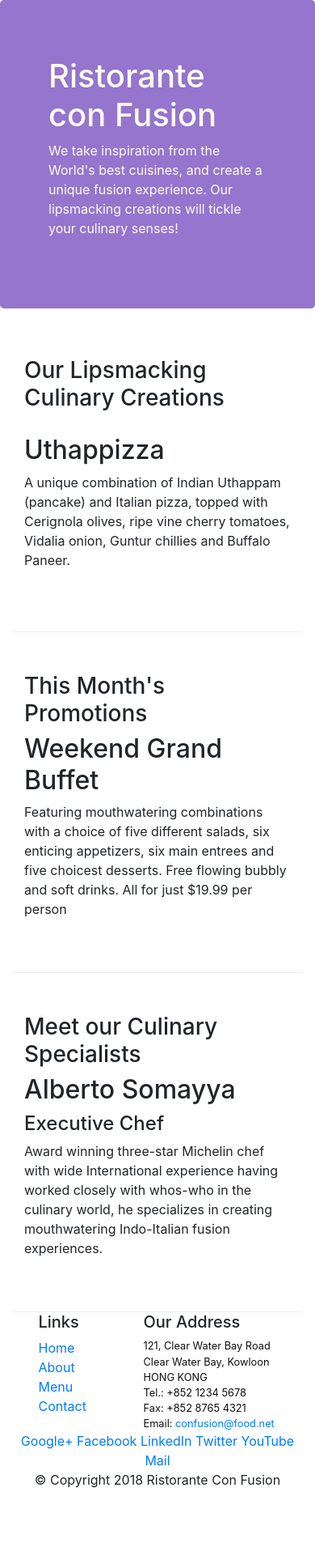
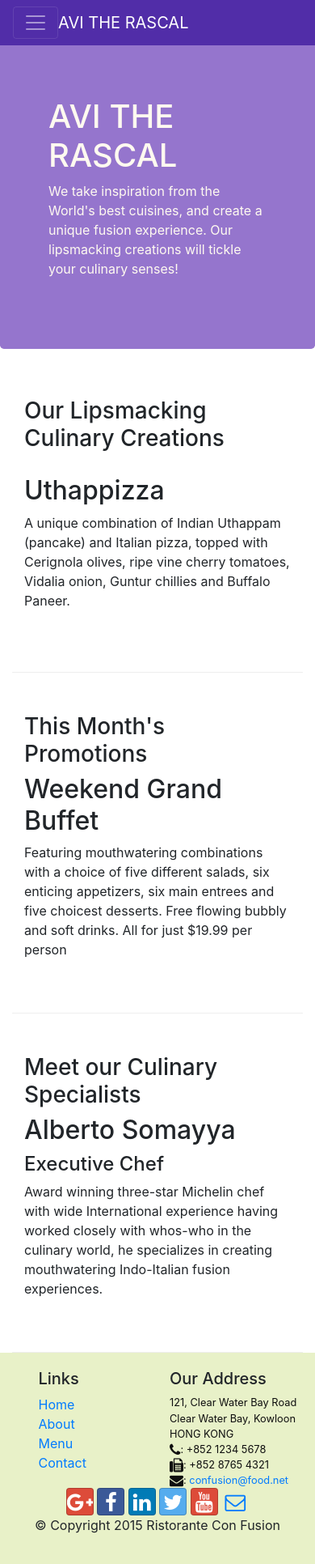
Before and after one commit to Avinash-Narni/git-test, a website: page index.html in a window 390 px wide. Shown: the whole page at 81% size. Before the commit the page ends 1856 px from the top, so only its background shows below. Drawn offline with nearby package versions, Linux system fonts and the light colour scheme.

Commit message:
navigations and buttons

```diff
--- a/css/styles.css
+++ b/css/styles.css
@@ -11,11 +11,10 @@
 }
 
 .footer{
-    background-color: #D1C4E9;
+    background-color: rgb(232, 241, 200);
     margin:0px auto;
     padding: 20px 0px 20px 0px;
 }
-
 
 .jumbotron {
     padding:70px 30px 70px 30px;
@@ -29,3 +28,14 @@ address{
     margin:0px;
     color:#0f0f0f;
 }
+
+body{
+    padding:50px 0px 0px 0px;
+    z-index:0;
+
+}
+
+.navbar-dark{
+    background-color: #512DA8;
+
+}
--- a/index.html
+++ b/index.html
@@ -9,17 +9,36 @@
 
      <!-- Bootstrap CSS -->
      <link rel="stylesheet" href="node_modules/bootstrap/dist/css/bootstrap.min.css">
+     <link rel="stylesheet" href="node_modules/font-awesome/css/font-awesome.min.css">
+     <link rel="stylesheet" href="node_modules/bootstrap-social/bootstrap-social.css">
      <link href="css/styles.css" rel="stylesheet">
-     <title>Ristorante Con Fusion</title>
+     <title>AVI THE RASCAL</title>
 </head>
 
 <body>
+    <nav class="navbar navbar-dark navbar-expand-sm fixed-top">
+        <div class="container">
+            <button class="navbar-toggler" type="button" data-toggle="collapse" data-target="#Navbar">
+                <span class="navbar-toggler-icon"></span>
+            </button>
+            <a class="navbar-brand mr-auto" href="#">AVI THE RASCAL</a>
+            <div class="collapse navbar-collapse" id="Navbar">
+                <ul class="navbar-nav mr-auto">
+                    <li class="nav-item active"><a class="nav-link" href="#"><span class="fa fa-home fa-lg"></span> Home</a></li>
+                    <li class="nav-item "><a class="nav-link" href="./aboutus.html"><span class="fa fa-info fa-lg"></span> About us</a></li>
+                    <li class="nav-item"><a class="nav-link" href="#"><span class="fa fa-list fa-lg"></span> Menu</a></li>
+                    <li class="nav-item"><a class="nav-link" href="#"><span class="fa fa-address-card fa-lg"></span> Contact</a></li>
 
+                </ul>
+            </div>
+
+        </div>
+    </nav>
     <header class="jumbotron">
         <div class="container">
             <div class="row row-header">
                 <div class="col-12 col-sm-6">
-                    <h1>Ristorante con Fusion</h1>
+                    <h1>AVI THE RASCAL</h1>
                     <p>We take inspiration from the World's best cuisines, and create a unique fusion experience. Our lipsmacking creations will tickle your culinary senses!</p>
                 </div>
                 <div class="col-12 col-sm">
@@ -62,43 +81,44 @@
         </div>
     </div>
 
-    <footer>
+    <footer class="footer">
         <div class="container">
-            <div class="row row-footer">
-                <div class="col-4 offset-1 col-sm-2">
+            <div class="row">
+                <div class="col-5 offset-1 col-sm-2">
                     <h5>Links</h5>
-                     <ul class="list-unstyled">
+                    <ul class="list-unstyled">
                         <li><a href="#">Home</a></li>
-                        <li><a href="#">About</a></li>
+                        <li><a href="./aboutus.html">About</a></li>
                         <li><a href="#">Menu</a></li>
                         <li><a href="#">Contact</a></li>
                     </ul>
                 </div>
-                <div class="col-7 col-sm-5">
+                <div class="col-6 col-sm-5">
                     <h5>Our Address</h5>
                     <address>
 		              121, Clear Water Bay Road<br>
 		              Clear Water Bay, Kowloon<br>
 		              HONG KONG<br>
-		              Tel.: +852 1234 5678<br>
-		              Fax: +852 8765 4321<br>
-		              Email: <a href="mailto:confusion@food.net">confusion@food.net</a>
+                      <i class="fa fa-phone fa-lg"></i>: +852 1234 5678<br>
+                      <i class="fa fa-fax fa-lg"></i>: +852 8765 4321<br>
+                      <i class="fa fa-envelope fa-lg"></i>:
+                      <a href="mailto:confusion@food.net">confusion@food.net</a>
 		           </address>
                 </div>
-                <div class="col-12 col-sm-4 align-self-center">
-                    <div class="text-center">
-                        <a href="http://google.com/+">Google+</a>
-                        <a href="http://www.facebook.com/profile.php?id=">Facebook</a>
-                        <a href="http://www.linkedin.com/in/">LinkedIn</a>
-                        <a href="http://twitter.com/">Twitter</a>
-                        <a href="http://youtube.com/">YouTube</a>
-                        <a href="mailto:">Mail</a>
+                <div class="col-sm align-self-center">
+                    <div style="text-align:center">
+                        <a class="btn btn-social-icon btn-google" href="http://google.com/+"><i class="fa fa-google-plus"></i></a>
+                        <a class="btn btn-social-icon btn-facebook" href="http://www.facebook.com/profile.php?id="><i class="fa fa-facebook"></i></a>
+                        <a class="btn btn-social-icon btn-linkedin" href="http://www.linkedin.com/in/"><i class="fa fa-linkedin"></i></a>
+                        <a class="btn btn-social-icon btn-twitter" href="http://twitter.com/"><i class="fa fa-twitter"></i></a>
+                        <a class="btn btn-social-icon btn-google" href="http://youtube.com/"><i class="fa fa-youtube"></i></a>
+                        <a class="btn btn-social-icon" href="mailto:"><i class="fa fa-envelope-o"></i></a>
                     </div>
                 </div>
            </div>
            <div class="row justify-content-center">
                 <div class="col-auto">
-                    <p>© Copyright 2018 Ristorante Con Fusion</p>
+                    <p>© Copyright 2015 Ristorante Con Fusion</p>
                 </div>
            </div>
         </div>
--- a/package.json
+++ b/package.json
@@ -15,6 +15,8 @@
   },
   "dependencies": {
     "bootstrap": "^4.0.0",
+    "bootstrap-social": "^5.1.1",
+    "font-awesome": "^4.7.0",
     "jquery": "^3.3.1",
     "popper.js": "^1.12.9"
   }
```
Also changed, not shown: aboutus.html (added, +141 -0 lines), 1 other file.
